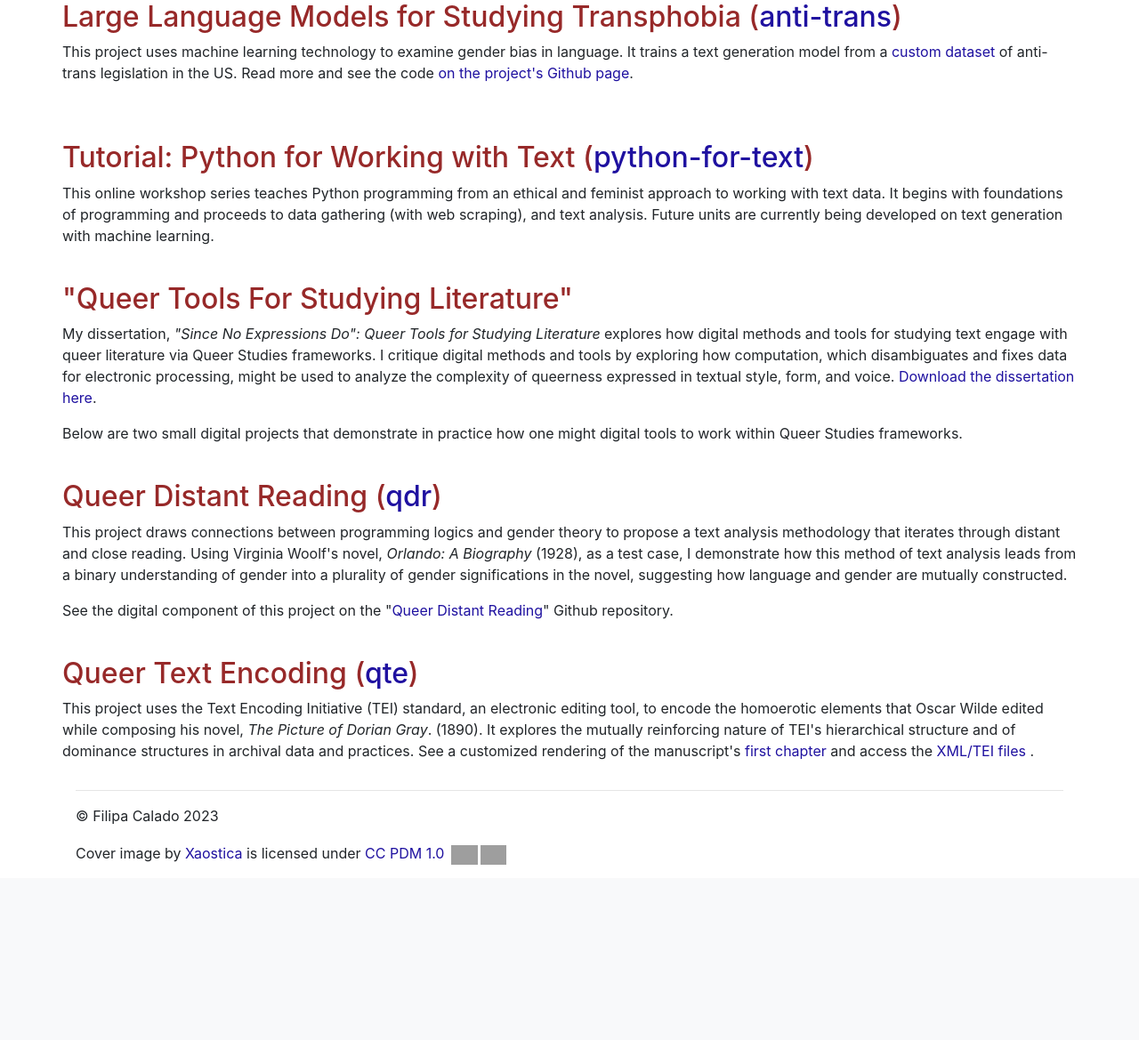
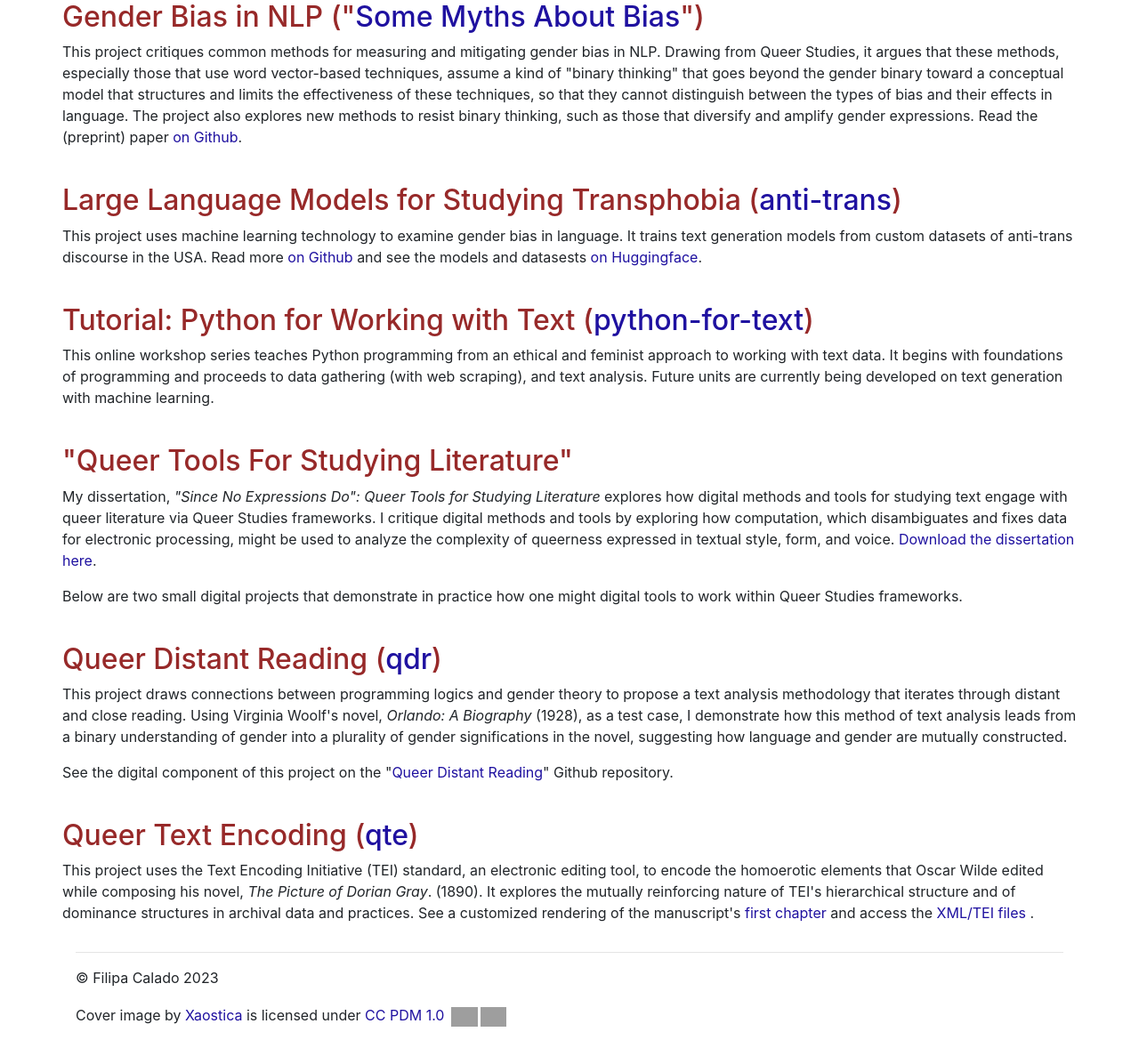
Before and after one commit to gofilipa/filipacalado, a Flask app: page /research in a window 1280 px wide. Shown: the part 56-1225 px from the top of the page at 89% size. Before the commit the page ends 1028 px from the top, so only its background shows below. Run offline with Flask 3, Linux system fonts and the light colour scheme; some libraries are stand-ins or nearby versions; some web fonts are replaced; grey boxes are pictures that could not be loaded.

Commit message:
updating research and cv pages

```diff
--- a/templates/research.html
+++ b/templates/research.html
@@ -9,22 +9,31 @@
 
 
 <div class="container">
-     <div class="row">
-       <h2>Large Language Models for Studying Transphobia
-       (<a href='https://github.com/gofilipa/anti-trans-legislation'>anti-trans</a>)</h2>
-       <p>
-	 This project uses machine learning technology to examine
-	 gender bias in language. It trains a text generation model
-	 from
-	 a <a href='https://huggingface.co/datasets/gofilipa/gender_congress_117-118'>custom
-	 dataset</a> of anti-trans legislation in the US. Read more
-	 and see the
-	 code <a href='https://github.com/gofilipa/anti-trans-legislation'>on
-	 the project's Github page</a>.
+    <div class="row">
+        <h2>Gender Bias in NLP
+        ("<a href='https://github.com/gofilipa/anti-trans/blob/main/papers/some_myths/acl-apr-2025/acl.pdf'>Some Myths About Bias</a>")</h2>
+        <p>
+	This project critiques common methods for measuring and mitigating gender bias in NLP.
+    Drawing from Queer Studies, it argues that these methods, especially those that use word vector-based techniques, assume a kind of "binary thinking"
+    that goes beyond the gender binary toward a conceptual model that structures and limits the effectiveness of these techniques, so that they cannot
+    distinguish between the types of bias and their effects in language. The project also explores new methods to resist binary thinking,
+    such as those that diversify and amplify gender expressions. Read
+    the (preprint) paper <a href="https://github.com/gofilipa/anti-trans/blob/main/papers/some_myths/acl-apr-2025/acl.pdf">on Github</a>.
        </p>
      </div>
 
-     <br>
+    <br>
+
+    <div class="row">
+        <h2>Large Language Models for Studying Transphobia
+        (<a href='https://github.com/gofilipa/anti-trans'>anti-trans</a>)</h2>
+        <p>
+	This project uses machine learning technology to examine
+    gender bias in language. It trains text generation models
+	from custom datasets of anti-trans discourse in the USA. Read more <a href="https://github.com/gofilipa/anti-trans">on Github</a>
+    and see the models and datasests <a href="https://huggingface.co/datasets/gofilipa/">on Huggingface</a>.
+       </p>
+     </div>
 
     <br>
 
```
Also changed, not shown: templates/cv.html (+9 -4 lines).
